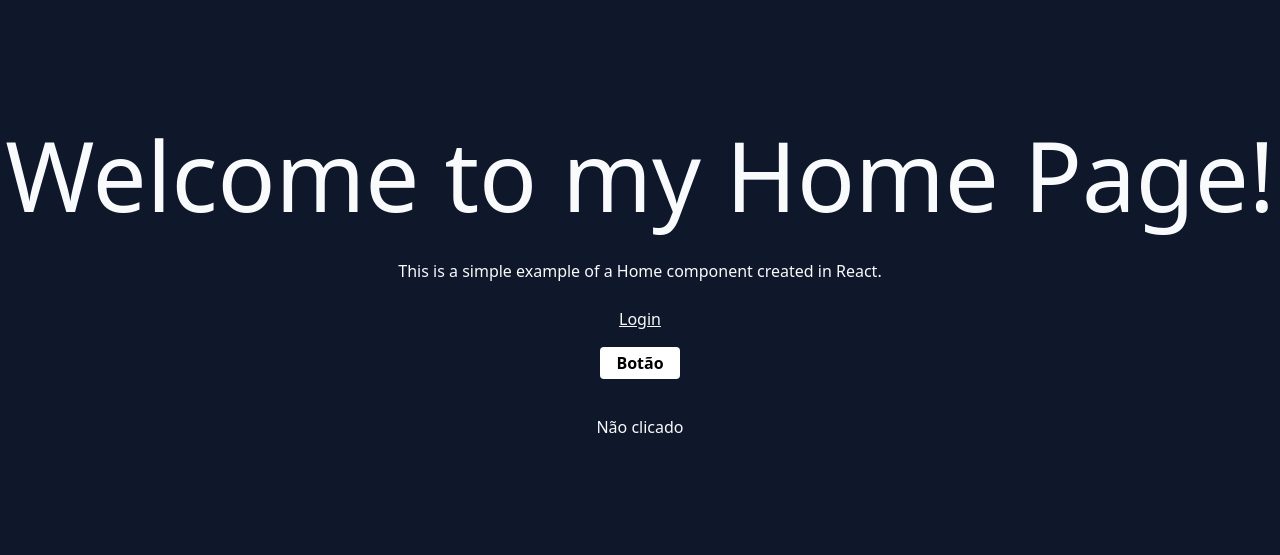
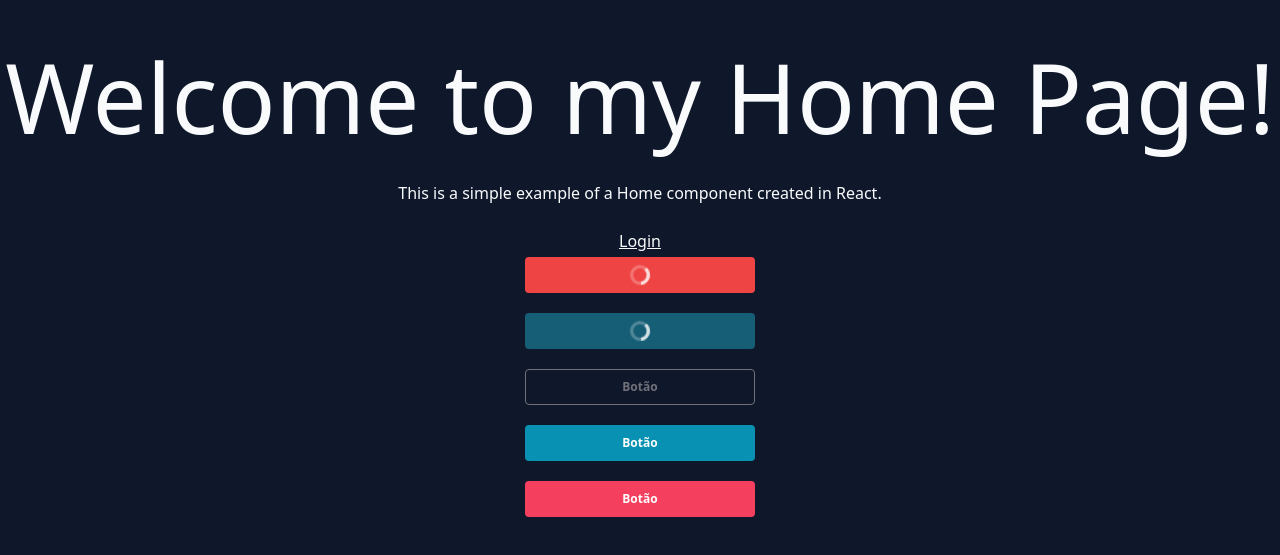
Before and after one commit to samuelsilvati/cadastro-alunos-react, a React (Vite) app: page / in a window 1280 px wide. Shown: the part 117-672 px from the top of the page. Built offline with nearby package versions, Linux system fonts and the light colour scheme.

Commit message:
test: upgrade home page

```diff
--- a/src/pages/Home.tsx
+++ b/src/pages/Home.tsx
@@ -1,30 +1,37 @@
-import { useDispatch, useSelector } from 'react-redux';
 import { Link } from 'react-router-dom';
-import { botaoClicadoRequest } from '../redux/slice';
+import AppButton from '../components/Button';
 
 function Home() {
-  const test = useSelector((state: any) => state.botaoClicado);
-  const dispatch = useDispatch();
-  function handleButtonClick() {
-    dispatch(botaoClicadoRequest());
-  }
   return (
-    <div className="flex flex-col items-center justify-center h-screen bg-slate-900">
+    <div className="flex flex-col items-center justify-center h-screen bg-slate-900 ">
+      {/* <Loading isLoading /> */}
       <h1 className="text-slate-50 text-8xl">Welcome to my Home Page!</h1>
       <p className="text-slate-50 pt-9">
         This is a simple example of a Home component created in React.
       </p>
-      <Link to="/login" className="text-slate-50 underline pt-6">
+      <Link to="/logscreen" className="text-slate-50 underline pt-6">
         Login
       </Link>
-      <button
-        type="button"
-        onClick={handleButtonClick}
-        className="bg-white text-black font-semibold px-4 py-1 rounded mt-4 hover:bg-slate-400 transition ease-in-out duration-150"
-      >
-        Botão
-      </button>
-      <p className="text-slate-50 pt-9">{test ? 'Clicado' : 'Não clicado'}</p>
+      <div className="flex flex-col justify-center gap-4 w-[230px]">
+        <AppButton isEnable isRed isLoading>
+          Botão
+        </AppButton>
+
+        <AppButton isEnable isRed={false} isLoading>
+          Botão
+        </AppButton>
+
+        <AppButton isEnable={false} isRed isLoading={false}>
+          Botão
+        </AppButton>
+
+        <AppButton isEnable isRed={false} isLoading={false}>
+          Botão
+        </AppButton>
+        <AppButton isEnable isRed isLoading={false}>
+          Botão
+        </AppButton>
+      </div>
     </div>
   );
 }
```
